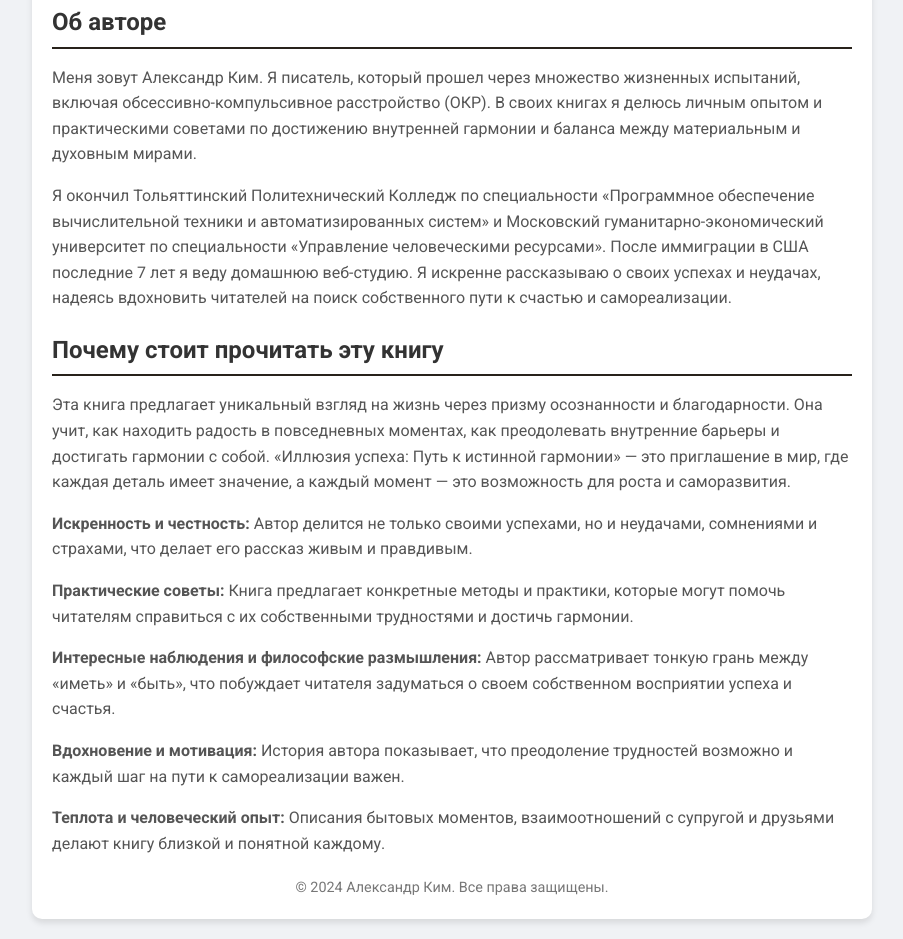
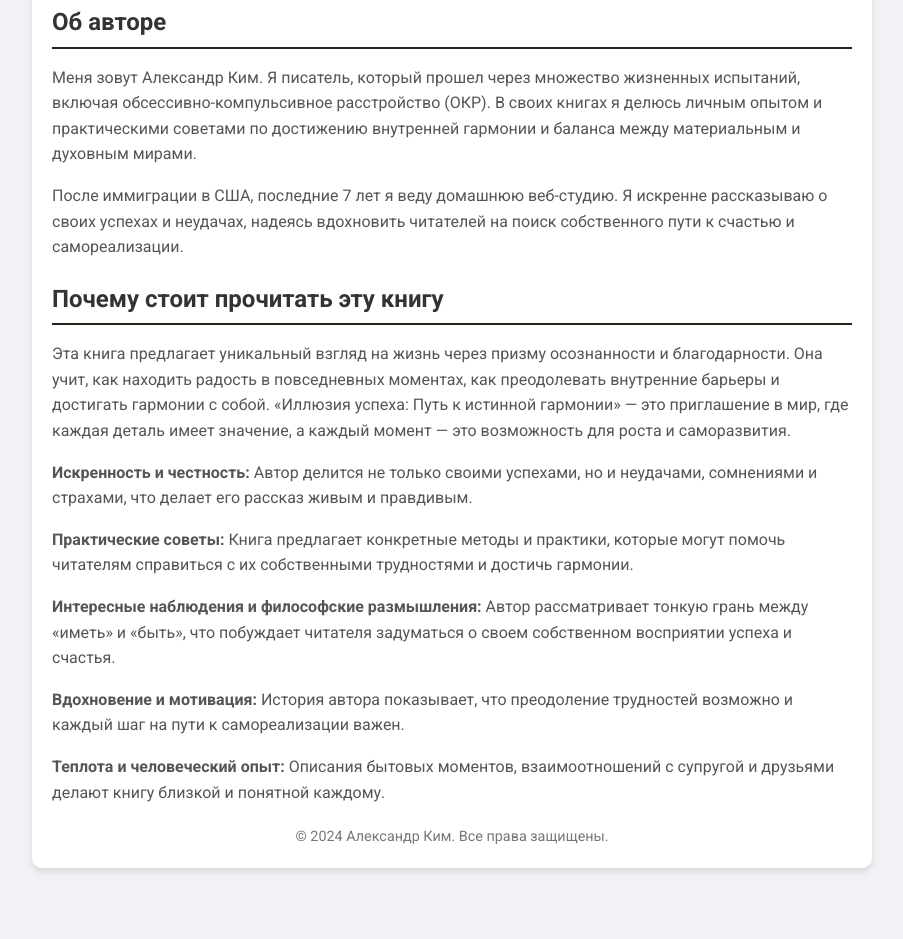
Before and after one commit to alex2kim4chee/book-presentation, a plain HTML site: page index.html in a window 1280 px wide. Shown: the part 3126-4065 px from the top of the page, without its empty margins (188-1091 px from the left). After the commit the page ends 4014 px from the top, so only its background shows below. Drawn offline with Linux system fonts and the light colour scheme.

Commit message:
Update index.html

```diff
--- a/index.html
+++ b/index.html
@@ -211,7 +211,7 @@
                 Меня зовут Александр Ким. Я писатель, который прошел через множество жизненных испытаний, включая обсессивно-компульсивное расстройство (ОКР). В своих книгах я делюсь личным опытом и практическими советами по достижению внутренней гармонии и баланса между материальным и духовным мирами.
             </p>
             <p class="section-content">
-                Я окончил Тольяттинский Политехнический Колледж по специальности «Программное обеспечение вычислительной техники и автоматизированных систем» и Московский гуманитарно-экономический университет по специальности «Управление человеческими ресурсами». После иммиграции в США последние 7 лет я веду домашнюю веб-студию. Я искренне рассказываю о своих успехах и неудачах, надеясь вдохновить читателей на поиск собственного пути к счастью и самореализации.
+                После иммиграции в США, последние 7 лет я веду домашнюю веб-студию. Я искренне рассказываю о своих успехах и неудачах, надеясь вдохновить читателей на поиск собственного пути к счастью и самореализации.
             </p>
         </div>
 
```
